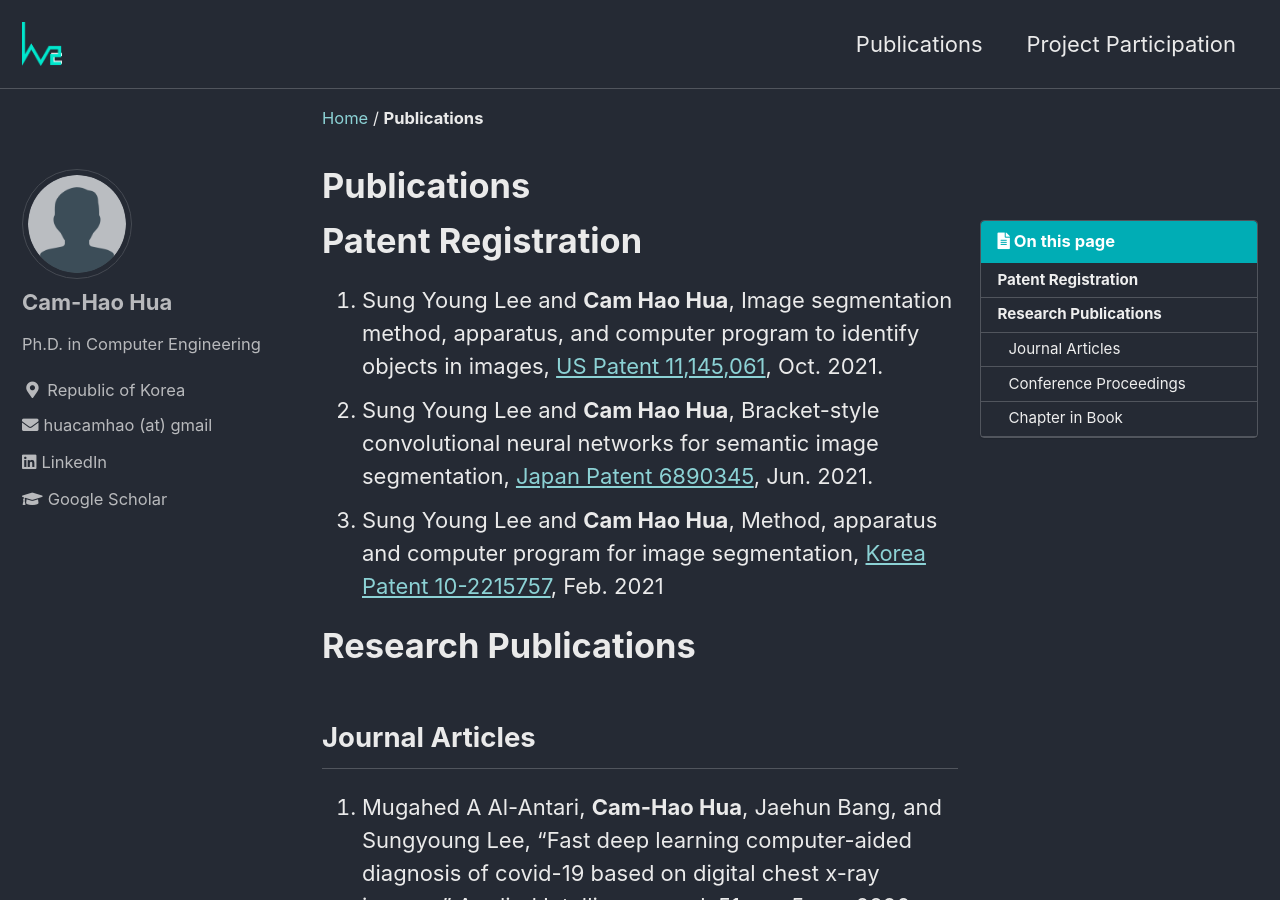
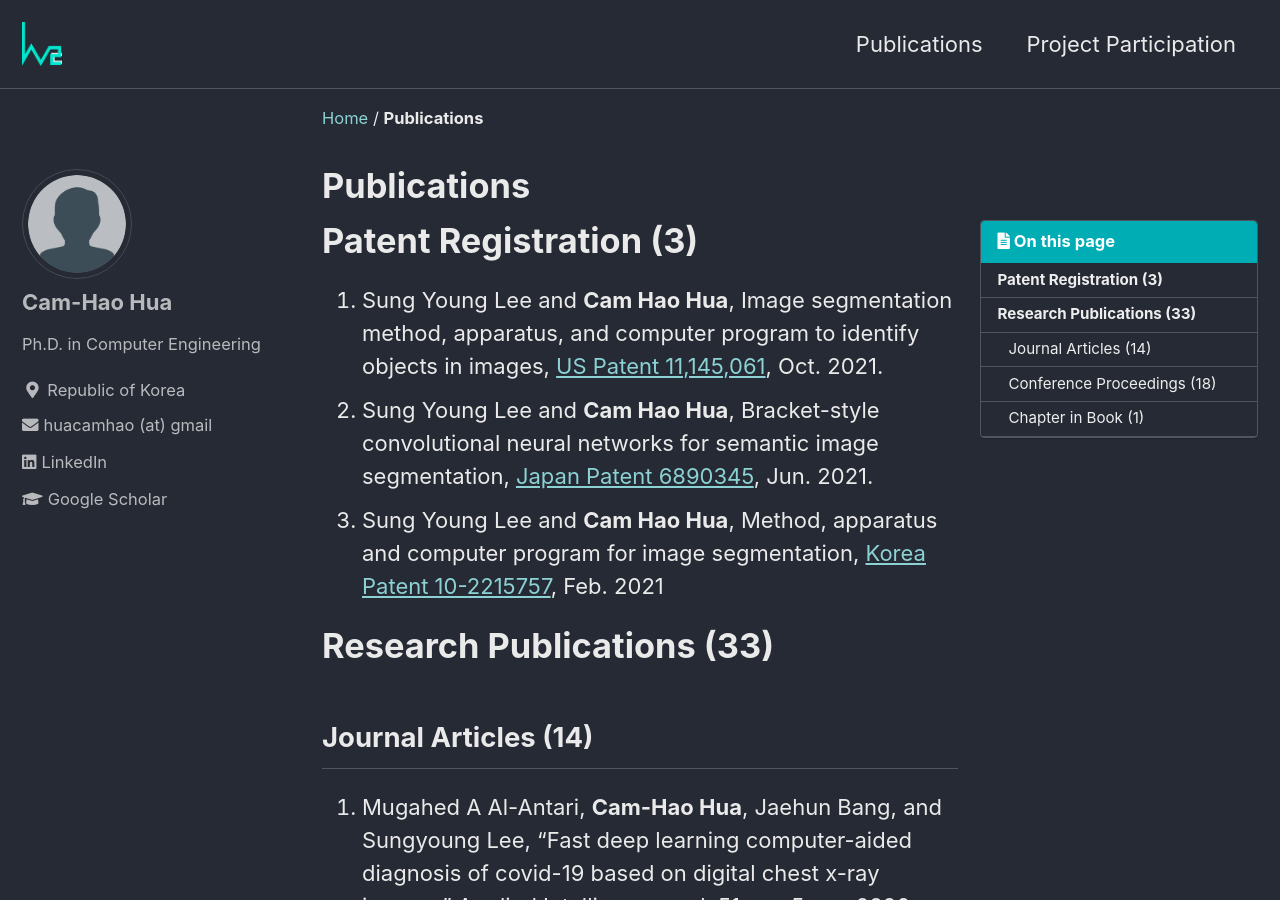
Before and after one commit to camhao168/camhao168.github.io, a Jekyll site: the page built from _pages/publications.md, in a window 1280 px wide and 900 px high. Built offline with Jekyll 4.4.1, drawn with Linux system fonts in a browser that asks for light colours; cached includes are drawn as plain includes; some of the changed text lies outside the part shown.

Commit message:
Update publications.md

```diff
--- a/_pages/publications.md
+++ b/_pages/publications.md
@@ -6,14 +6,14 @@ toc_sticky: true
 date: 2022-10-17T00:56:19+00:00
 ---
 
-# Patent Registration
+# Patent Registration (3)
 1. Sung Young Lee and **Cam Hao Hua**, Image segmentation method, apparatus, and computer program to identify objects in images, [US Patent 11,145,061](https://patents.google.com/patent/US11145061B2), Oct. 2021.
 2. Sung Young Lee and **Cam Hao Hua**, Bracket-style convolutional neural networks for semantic image segmentation, [Japan Patent 6890345](https://patents.google.com/patent/JP6890345B2/en), Jun. 2021.
 3. Sung Young Lee and **Cam Hao Hua**, Method, apparatus and computer program for image segmentation, [Korea Patent 10-2215757](https://patents.google.com/patent/KR102215757B1/en), Feb. 2021
 
-# Research Publications
+# Research Publications (33)
 
-## Journal Articles
+## Journal Articles (14)
 1. Mugahed A Al-Antari, **Cam-Hao Hua**, Jaehun Bang, and Sungyoung Lee, “Fast deep learning computer-aided diagnosis of covid-19 based on digital chest x-ray images,” Applied Intelligence, vol. 51, no. 5, pp. 2890–2907, 2021.
 2. Thien Huynh-The, Van-Sang Doan, **Cam-Hao Hua**, Quoc-Viet Pham, Toan-Van Nguyen, and Dong-Seong Kim, “Accurate lpi radar waveform recognition with cwd-tfa for deep convolutional network,” IEEE Wireless Communications Letters, vol. 10, no. 8, pp. 1638–1642, 2021.
 3. Thien Huynh-The, **Cam-Hao Hua**, Van-Sang Doan, Quoc-Viet Pham, and Dong-Seong Kim, “Accurate deep cnn-based waveform recognition for intelligent radar systems,” IEEE Communications Letters, vol. 25, no. 9, pp. 2938–2942, 2021.
@@ -29,7 +29,7 @@ date: 2022-10-17T00:56:19+00:00
 13. Thien Huynh-The, **Cam-Hao Hua**, Nguyen Anh Tu, Taeho Hur, Jaehun Bang, Dohyeong Kim, Muhammad Bilal Amin, Byeong Ho Kang, Hyonwoo Seung, and Sungyoung Lee, “Selective bit embedding scheme for robust blind color image watermarking,” Information Sciences, vol. 426, pp. 1–18, 2018.
 14. Thien Huynh-The, **Cam-Hao Hua**, Nguyen Anh Tu, Taeho Hur, Jaehun Bang, Dohyeong Kim, Muhammad Bilal Amin, Byeong Ho Kang, Hyonwoo Seung, Soo-Yong Shin, et al., “Hierarchical topic modeling with pose-transition feature for action recognition using 3d skeleton data,” Information Sciences, vol. 444, pp. 20–35, 2018.
 
-## Conference Proceedings
+## Conference Proceedings (18)
 1. Mugahed A Al-Antari, **Cam-Hao Hua**, Jaehun Bang, Dong-Ju Choi, Sun Moo Kang, and Sungyoung Lee, “A rapid deep learning computer-aided diagnosis to simultaneously detect and classify the novel covid-19 pandemic,” in 2020 IEEE-EMBS Conference on Biomedical Engineering and Sciences (IECBES), IEEE, 2021, pp. 585–588.
 2. Thien Huynh-The, **Cam-Hao Hua**, Van-Sang Doan, and Dong-Seong Kim, “Accurate modulation classification with reusable-feature convolutional neural network,” in 2020 IEEE Eighth International Conference on Communications and Electronics (ICCE), IEEE, 2021, pp. 12–17.
 3. Van-Sang Doan, Thien Huynh-The, **Cam-Hao Hua**, Quoc-Viet Pham, and Dong-Seong Kim, “Learning constellation map with deep cnn for accurate modulation recognition,” in GLOBECOM 2020-2020 IEEE Global Communications Conference, IEEE, 2020, pp. 1–6.
@@ -49,5 +49,5 @@ date: 2022-10-17T00:56:19+00:00
 17. Thien Huynh-The, **Cam-Hao Hua**, and Sungyoung Lee, “Improving nic algorithm using different binary structure elements for multi-modal foreground detection,” in Proceedings of the 11th International Conference on Ubiquitous Information Management and Communication, 2017, pp. 1–7.
 18. Thien Huynh-The, Sungyoung Lee, and **Cam-Hao Hua**, “Adm-hipar: An efficient background subtraction approach,” in 2017 14th IEEE International Conference on Advanced Video and Signal Based Surveillance (AVSS), IEEE, 2017, pp. 1–6.
 
-## Chapter in Book
+## Chapter in Book (1)
 1. Mugahed A. Al-Antari, **Cam-Hao Hua**, and Sungyoung Lee, “Rapid and accurate AI-based diagnosis to distinguish COVID-19 from eight other lung respiratory diseases,” in Artificial Intelligence Strategies for Analyzing COVID-19 Pneumonia Lung Imaging, vol. 1, 2022, 7, p. 7. DOI: 10.1088/978-0-7503-3795-3ch7.
```
